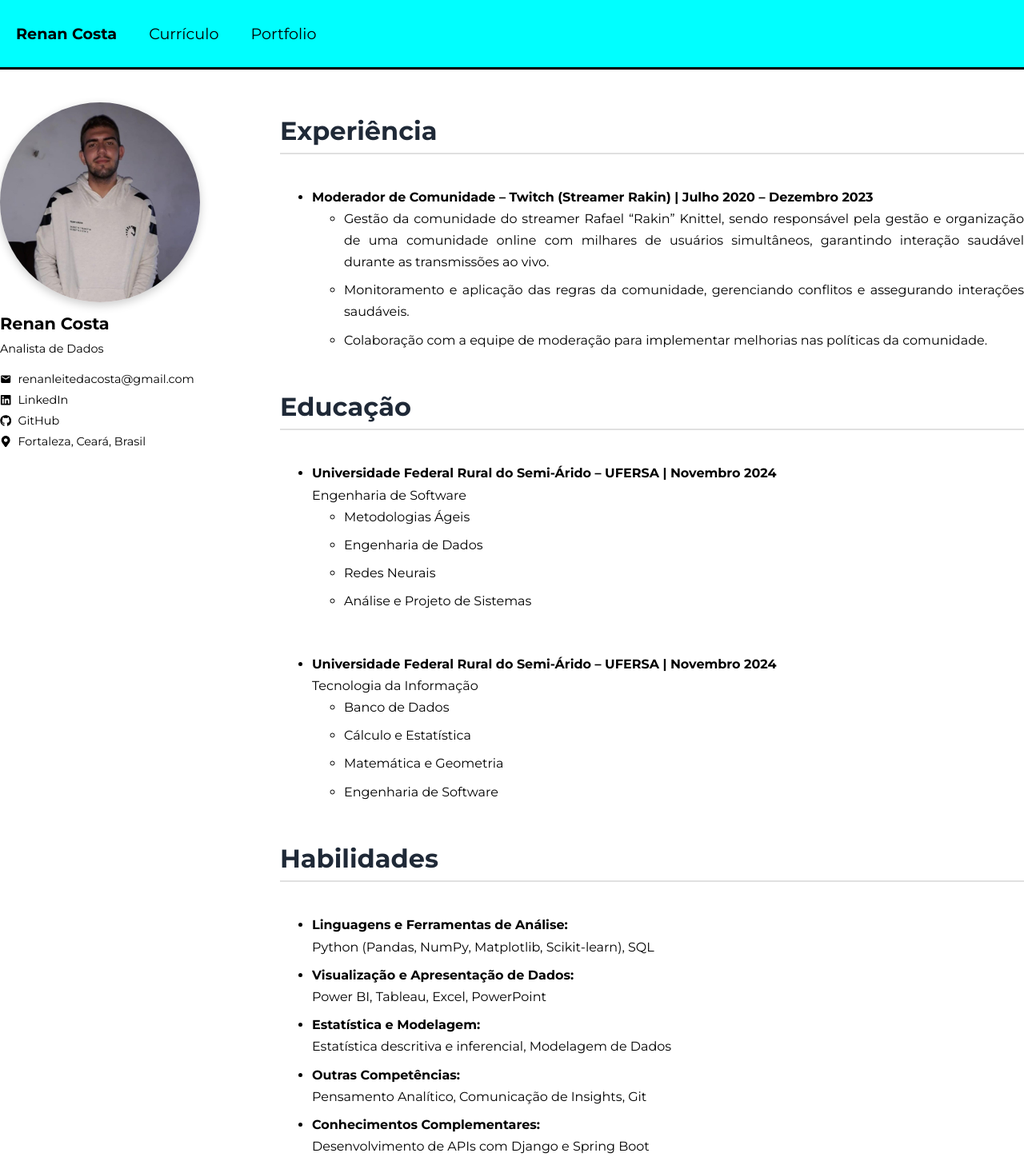
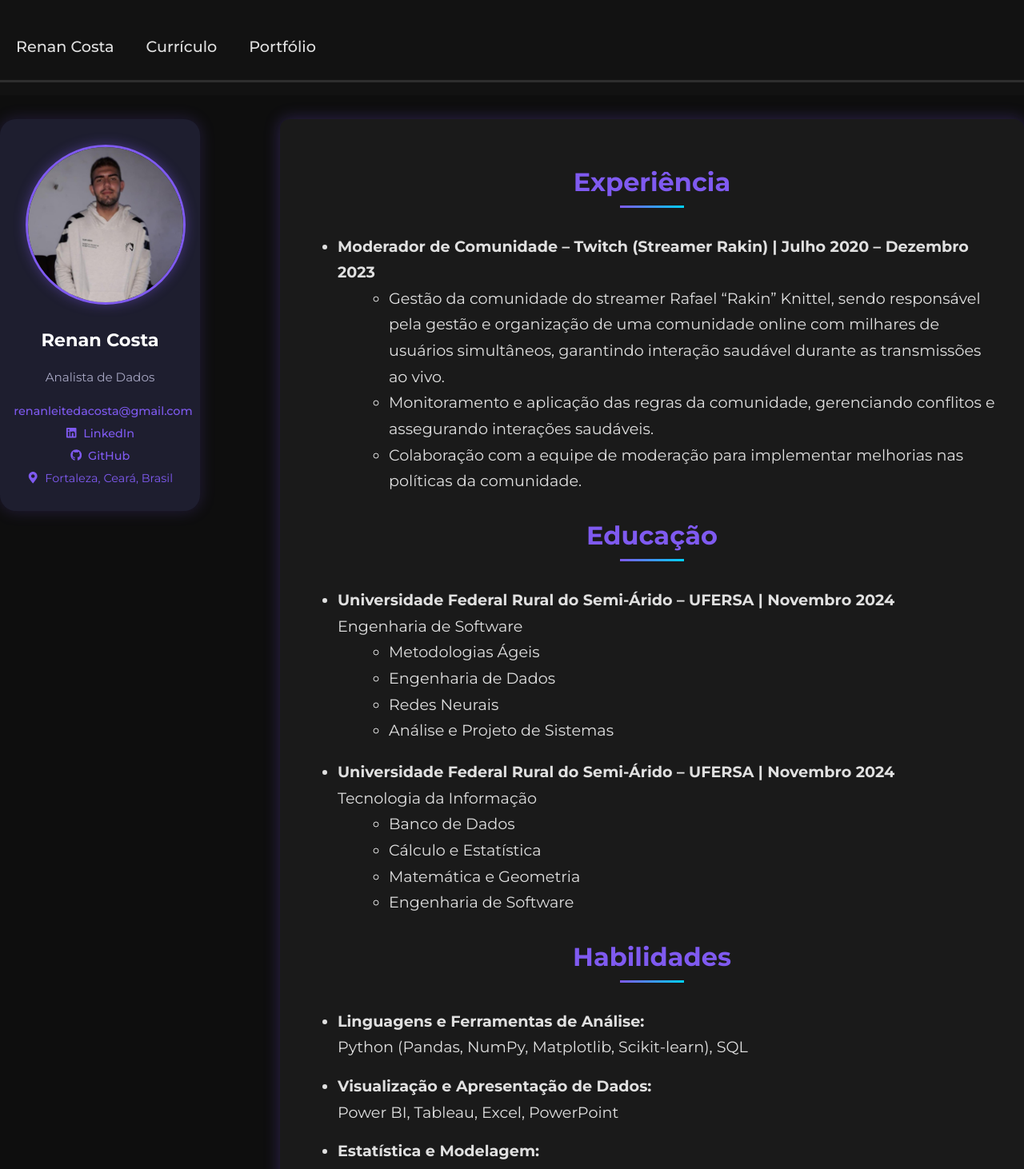
Before and after one commit to RenanCosta2/renancosta2.github.io, a React (Create React App) app: page /resume in a window 1280 px wide. Shown: the top 1462 px of the page at 80% size. Built offline with nearby package versions, Linux system fonts and the light colour scheme.

Commit message:
feat: finalização de estilo

```diff
--- a/src/App.css
+++ b/src/App.css
@@ -1,16 +1,18 @@
 @import url('https://fonts.googleapis.com/css2?family=Montserrat:wght@400;500;700&display=swap');
 
-*{
+* {
   font-family: 'Montserrat', sans-serif;
-
+  box-sizing: border-box;
 }
 
 body {
+  background-color: #0e0e0e;
+  color: #e0e0e0;
   font-size: 16px;
-  margin: 0 auto;
+  margin: 0;
 }
 
-.container{
+.container {
   max-width: 1300px;
   margin: 0 auto;
   padding: 30px 0;
@@ -18,44 +20,51 @@ body {
 
 main.container {
   display: flex;
-  gap: 100px; /* Espaço entre o profile e o conteúdo da rota */
-  align-items: flex-start; /* Alinha os itens no topo */
+  gap: 100px;
+  align-items: flex-start;
 }
 
 .profile-container {
-  flex-shrink: 0; /* Impede o profile de encolher */
-  width: 250px; /* Ou o tamanho que preferir */
+  flex-shrink: 0;
+  width: 250px;
   position: sticky;
   top: 0;
   padding-top: 0.7rem;
 }
 
-.route-content {
-  flex: 1; /* Faz o conteúdo ocupar o espaço restante */
+.link{
+  text-decoration: none;
 }
 
 /* Header */
-
-header{
-  background-color: aqua;
+header {
+  background-color: #121212;
+  padding: 1rem 0;
 }
 
-nav{
+nav {
   font-size: 1.2rem;
-  border-bottom: 3px black solid;
+  border-bottom: 3px solid #2e2e2e;
 }
 
-.nav-profile{
-  font-weight: bolder;
+.nav-profile {
+  font-weight: 700;
+  color: #ffffff;
 }
 
 .nav-item {
   position: relative;
   text-decoration: none;
-  color: inherit;
+  color: #e0e0e0;
   cursor: pointer;
-  padding: 5px 0;
+  padding: 8px 0;
   margin: 0 20px;
+  font-weight: 500;
+  transition: color 0.3s ease;
+}
+
+.nav-item:hover {
+  color: #7f5af0; /* Cor de hover para links */
 }
 
 .nav-item::after {
@@ -66,7 +75,7 @@ nav{
   transform: translateX(-50%);
   width: 0;
   height: 3px;
-  background-color: black;
+  background: linear-gradient(to right, #7f5af0, #5eead4);
   transition: width 0.4s ease;
 }
 
@@ -75,140 +84,306 @@ nav{
 }
 
 /* Profile */
+.profile-container {
+  background: #1e1e2f;
+  padding: 2rem;
+  border-radius: 20px;
+  box-shadow: 0 0 20px rgba(127, 90, 240, 0.2);
+  text-align: center;
+}
 
 .profile-img {
-  max-height: 250px;
+  max-height: 200px;
   border-radius: 50%;
-  box-shadow: 0 4px 12px rgba(0, 0, 0, 0.2);
+  box-shadow: 0 0 15px rgba(127, 90, 240, 0.4);
   object-fit: cover;
+  margin-bottom: 1rem;
+  border: 3px solid #7f5af0;
 }
 
-.profile-name{
-  font-size: 1.3rem;
+.profile-name {
+  font-size: 1.4rem;
+  font-weight: 600;
   margin: 0;
   padding: 10px 0;
+  color: #ffffff;
 }
 
-.profile-role{
-  font-size: 0.9rem;
-  font-weight: normal;
-  margin: 0;
+.profile-role {
+  font-size: 0.95rem;
+  font-weight: 400;
+  color: #a8a8c4;
+  margin-bottom: 1.5rem;
 }
 
 .profile-infos {
   font-size: 0.9rem;
   display: flex;
   flex-direction: column;
-  gap: 8px;
-  padding: 20px 0;
+  gap: 10px;
+}
+
+.profile-infos-item {
+  display: flex;
+  align-items: center;
+  justify-content: center;
+  gap: 0.5rem;
+  color: #7f5af0;
 }
 
 .profile-infos a {
   text-decoration: none;
-  color: black;
+  font-weight: 500;
 }
 
 .profile-infos a:hover {
   text-decoration: underline;
+  color: #c084fc;
 }
 
-.profile-infos-item{
-  display: flex;
-  align-items: center;
-  gap: 0.5rem;
+/* About Me */
+.about-me {
+  background: #1a1a1a;
+  padding: 2rem;
+  border-radius: 12px;
+  box-shadow: 0 0 20px rgba(127, 90, 240, 0.3);
+  color: #ffffff;
+  margin: 2rem auto;
 }
 
-/* Content */
-
-.title {
-  font-size: 2rem;
-  font-weight: bold;
+.about-me__title {
+  font-size: 2.5rem;
+  font-weight: 700;
+  color: #7f5af0;
+  text-align: center;
   margin-bottom: 1.5rem;
   padding-bottom: 0.5rem;
-  border-bottom: 2px solid #e0e0e0;
-  color: #1f2937;
+  position: relative;
 }
 
-.content {
+.about-me__title::after {
+  content: '';
+  display: block;
+  width: 80px;
+  height: 3px;
+  background: linear-gradient(to right, #7f5af0, #00d1ff);
+  margin: 10px auto 0;
+}
+
+.about-me__content {
+  font-size: 1.2rem;
   display: flex;
   flex-direction: column;
-  gap: 0.7rem;
+  gap: 1.5rem;
   line-height: 1.7;
+}
+
+.about-me__paragraph {
+  color: #e0e0e0;
   text-align: justify;
 }
 
-.content ul li {
-  margin-bottom: 0.5rem;
+.about-me__paragraph a {
+  text-decoration: none;
+  color: #5eead4;
+  font-weight: bold;
 }
 
-.content a {
-  text-decoration: none;
-  color: black;
+.about-me__paragraph a:hover {
+  text-decoration: underline;
+  color: #c084fc;
 }
 
-.content a:hover {
+/* Resume */
+.resume-container {
+  background-color: #1a1a1a;
+  padding: 2rem;
+  border-radius: 12px;
+  box-shadow: 0 0 20px rgba(127, 90, 240, 0.3);
+  color: #ffffff;
+}
+
+.resume-section {
+  margin-bottom: 2rem;
+}
+
+.resume-title {
+  font-size: 2rem;
+  font-weight: 700;
+  color: #7f5af0;
+  padding-bottom: 0.5rem;
+  margin-bottom: 1.5rem;
+  text-align: center;
+}
+
+.resume-title::after {
+  content: '';
+  display: block;
+  width: 80px;
+  height: 3px;
+  background: linear-gradient(to right, #7f5af0, #00d1ff);
+  margin: 10px auto 0;
+}
+
+.resume-content {
+  font-size: 1.2rem;
+  color: #e0e0e0; /* Cor de texto mais suave */
+  line-height: 1.7;
+}
+
+.resume-item {
+  margin-bottom: 1rem;
+}
+
+.resume-sublist {
+  margin-left: 1.5rem;
+}
+
+.resume-content a {
+  color: #5eead4;
+  text-decoration: none;
+  font-weight: bold;
+}
+
+.resume-content a:hover {
   text-decoration: underline;
+  color: #c084fc;
 }
 
 /* Portfolio */
-
 .portfolio {
   display: flex;
   flex-wrap: wrap;
-  justify-content: center;
   gap: 2rem;
   margin: 2rem;
+  justify-content: flex-start; /* Garante alinhamento à esquerda */
 }
 
+/* Project */
 .project {
-  background-color: #fff;
+  background-color: #1a1a1a;
+  border-radius: 20px;
   overflow: hidden;
   width: 273px;
   max-width: 100%;
-  transition: transform 0.3s ease;
+  transition: transform 0.3s ease, box-shadow 0.3s ease;
+  box-shadow: 0 0 10px rgba(127, 90, 240, 0.2);
+  padding: 1rem;
 }
 
 .project-img {
   width: 100%;
-  border-radius: 20px;
   object-fit: cover;
   transition: transform 0.3s ease, opacity 0.3s ease;
+  border-radius: 10px;
 }
 
 .project-img:hover {
   transform: scale(1.05);
-  opacity: 0.8;
+  opacity: 0.85;
 }
 
 .project-title {
   font-size: 1.2rem;
   font-weight: 600;
-  color: #333;
+  color: #e0e0e0;
   margin: 1rem 0 0.5rem 0;
-  padding: 0 1rem;
+  text-align: left;
+  text-decoration: none;
 }
 
 .project-tags {
   display: flex;
   flex-wrap: wrap;
   gap: 0.5rem;
-  padding: 0 1rem 1rem;
+  padding: 0.5rem 0;
+  justify-content: flex-start;
 }
 
 .project-tags-item {
-  background-color: #e0f2ff;
-  color: #0369a1;
+  background-color: #7f5af0;
+  color: #ffffff;
   font-size: 0.75rem;
   padding: 0.3rem 0.6rem;
   border-radius: 9999px;
   font-weight: 500;
 }
 
-.project:hover .project-img {
-  transform: scale(1.01);
+.project:hover {
+  transform: translateY(-5px);
+  box-shadow: 0 0 15px rgba(127, 90, 240, 0.5);
 }
 
-.project:hover {
-  transform: translateY(0);
-  box-shadow: none;
+/* Project Details */
+.project-detail-container {
+  margin: 0 auto;
+  padding: 2rem;
+  background-color: #1a1a1a;
+  border-radius: 10px;
+  box-shadow: 0 0 20px rgba(127, 90, 240, 0.3);
 }
+
+.project-detail-title {
+  font-size: 2.5rem;
+  font-weight: 700;
+  color: #7f5af0;
+  text-align: center;
+  margin-bottom: 2rem;
+  position: relative;
+
+}
+
+.project-detail-title::after {
+  content: '';
+  display: block;
+  width: 80px;
+  height: 3px;
+  background: linear-gradient(to right, #7f5af0, #00d1ff);
+  margin: 10px auto 0;
+}
+
+.project-detail-objective,
+.project-detail-requirements {
+  font-size: 1.5rem;
+  color: #7f5af0;
+  margin-top: 2rem;
+}
+
+.project-details-objective-description,
+.project-detail-requirements-list,
+.project-detail-doc {
+  color: #e0e0e0;
+  margin-top: 1rem;
+  line-height: 1.6;
+}
+
+.project-detail-requirements-item {
+  margin-bottom: 0.8rem;
+}
+
+.project-detail-doc-link {
+  text-decoration: none;
+}
+
+.doc-button {
+  padding: 0.8rem 1.5rem;
+  background-color: #7f5af0;
+  color: white;
+  border: none;
+  border-radius: 5px;
+  font-size: 1rem;
+  font-weight: bold;
+  cursor: pointer;
+  transition: background-color 0.3s ease;
+}
+
+.doc-button:hover {
+  background-color: #5e4db5;
+}
+
+.project-detail-powerbi iframe {
+  margin-top: 2rem;
+  border-radius: 12px;
+  border: 2px solid #2e2e2e;
+  box-shadow: 0 0 10px rgba(127, 90, 240, 0.2);
+}
--- a/src/components/Header.tsx
+++ b/src/components/Header.tsx
@@ -9,7 +9,7 @@ export function Header() {
         <div className='container'>
           <Link to="/" className='nav-profile nav-item'>Renan Costa</Link>
           <Link to="/resume" className='nav-item'>Currículo</Link>
-          <Link to="/portfolio" className='nav-item'>Portfolio</Link>
+          <Link to="/portfolio" className='nav-item'>Portfólio</Link>
         </div>
       </nav>
     </header>
--- a/src/components/ProjectCard.tsx
+++ b/src/components/ProjectCard.tsx
@@ -9,9 +9,8 @@ type Props = {
 export function ProjectCard({ project }: Props) {
   return (
     <div className="project">
-      <Link to={`/portfolio/${project.slug}`}>
+      <Link to={`/portfolio/${project.slug}`} className='link'>
         <img src={project.imagem} alt={project.titulo} className="project-img" />
-      </Link>
 
       <div>
         <h2 className="project-title">{project.titulo}</h2>
@@ -24,6 +23,7 @@ export function ProjectCard({ project }: Props) {
           ))}
         </div>
       </div>
+      </Link>
     </div>
   );
 }
--- a/src/components/Resume.tsx
+++ b/src/components/Resume.tsx
@@ -2,159 +2,127 @@ import React from 'react';
 
 export function Resume() {
   return (
-    <section>
-      <h1 className='title'>Experiência</h1>
-
-      <div className='content'>
+    <section className="resume-container">
+      <div className="resume-section">
+        <h1 className="resume-title">Experiência</h1>
+        <div className="resume-content">
           <ul>
-          <li>
+            <li className="resume-item">
               <strong>Moderador de Comunidade – Twitch (Streamer Rakin) | Julho 2020 – Dezembro 2023</strong>
-            <ul>
-              <li>
-                Gestão da comunidade do streamer Rafael “Rakin” Knittel, sendo responsável pela gestão e organização de uma comunidade online com milhares de usuários simultâneos, garantindo interação saudável durante as transmissões ao vivo.
-              </li>
-              <li>
-                Monitoramento e aplicação das regras da comunidade, gerenciando conflitos e assegurando interações saudáveis.
-              </li>
-              <li>
-              Colaboração com a equipe de moderação para implementar melhorias nas políticas da comunidade.
-              </li>
+              <ul className="resume-sublist">
+                <li>Gestão da comunidade do streamer Rafael “Rakin” Knittel, sendo responsável pela gestão e organização de uma comunidade online com milhares de usuários simultâneos, garantindo interação saudável durante as transmissões ao vivo.</li>
+                <li>Monitoramento e aplicação das regras da comunidade, gerenciando conflitos e assegurando interações saudáveis.</li>
+                <li>Colaboração com a equipe de moderação para implementar melhorias nas políticas da comunidade.</li>
               </ul>
             </li>
           </ul>
         </div>
+      </div>
 
-      <h1 className='title'>Educação</h1>
-
-      <div className='content'>
+      <div className="resume-section">
+        <h1 className="resume-title">Educação</h1>
+        <div className="resume-content">
           <ul>
-          <li>
-            <strong>Universidade Federal Rural do Semi-Árido – UFERSA | Novembro 2024</strong> <br />
-            Engenharia de Software
-            <ul>
-              <li>
-                Metodologias Ágeis
-              </li>
-              <li>
-                Engenharia de Dados
-              </li>
-              <li>
-                Redes Neurais
-              </li>
-              <li>
-                Análise e Projeto de Sistemas
+            <li className="resume-item">
+              <strong>Universidade Federal Rural do Semi-Árido – UFERSA | Novembro 2024</strong>
+              <br />Engenharia de Software
+              <ul className="resume-sublist">
+                <li>Metodologias Ágeis</li>
+                <li>Engenharia de Dados</li>
+                <li>Redes Neurais</li>
+                <li>Análise e Projeto de Sistemas</li>
+              </ul>
             </li>
           </ul>
-          </li>
-
-        </ul>
-
           <ul>
-          <li>
-            <strong>Universidade Federal Rural do Semi-Árido – UFERSA | Novembro 2024</strong> <br />
-            Tecnologia da Informação
-            <ul>
-              <li>
-                Banco de Dados
-              </li>
-              <li>
-                Cálculo e Estatística
-              </li>
-              <li>
-                Matemática e Geometria
-              </li>
-              <li>
-                Engenharia de Software
-              </li>
+            <li className="resume-item">
+              <strong>Universidade Federal Rural do Semi-Árido – UFERSA | Novembro 2024</strong>
+              <br />Tecnologia da Informação
+              <ul className="resume-sublist">
+                <li>Banco de Dados</li>
+                <li>Cálculo e Estatística</li>
+                <li>Matemática e Geometria</li>
+                <li>Engenharia de Software</li>
               </ul>
             </li>
           </ul>
         </div>
+      </div>
 
-      <h1 className='title'>Habilidades</h1>
-
-      <div className='content'>
+      <div className="resume-section">
+        <h1 className="resume-title">Habilidades</h1>
+        <div className="resume-content">
           <ul>
-          <li>
+            <li className="resume-item">
               <strong>Linguagens e Ferramentas de Análise:</strong>
               <br />
               Python (Pandas, NumPy, Matplotlib, Scikit-learn), SQL
             </li>
-          <li>
+            <li className="resume-item">
               <strong>Visualização e Apresentação de Dados:</strong>
               <br />
               Power BI, Tableau, Excel, PowerPoint
             </li>
-          <li>
+            <li className="resume-item">
               <strong>Estatística e Modelagem:</strong>
               <br />
               Estatística descritiva e inferencial, Modelagem de Dados
             </li>
-          <li>
+            <li className="resume-item">
               <strong>Outras Competências:</strong>
               <br />
               Pensamento Analítico, Comunicação de Insights, Git
             </li>
-          <li>
+            <li className="resume-item">
               <strong>Conhecimentos Complementares:</strong>
               <br />
               Desenvolvimento de APIs com Django e Spring Boot
             </li>
           </ul>
         </div>
+      </div>
 
-      <h1 className='title'>Idiomas</h1>
-
-      <div className='content'>
+      <div className="resume-section">
+        <h1 className="resume-title">Idiomas</h1>
+        <div className="resume-content">
           <ul>
-          <li><strong>Português:</strong> Nativo</li>
-          <li><strong>Inglês:</strong> Intermediário (B2)</li>
+            <li className="resume-item"><strong>Português:</strong> Nativo</li>
+            <li className="resume-item"><strong>Inglês:</strong> Intermediário (B2)</li>
           </ul>
         </div>
+      </div>
 
-      <h1 className='title'>Certificados</h1>
-
-      <div className='content'>
+      <div className="resume-section">
+        <h1 className="resume-title">Certificados</h1>
+        <div className="resume-content">
           <ul>
-          <li>
+            <li className="resume-item">
               <strong>
-              <a
-              href="https://www.coursera.org/account/accomplishments/verify/4YGCOV60XD2K"
-              target="_blank"
-              >
+                <a href="https://www.coursera.org/account/accomplishments/verify/4YGCOV60XD2K" target="_blank">
                   Ask Questions to Make Data-Driven Decisions
                 </a> | Abril 2025
               </strong>
-            <br />
-            Google
+              <br />Google
             </li>
-          <li>
+            <li className="resume-item">
               <strong>
-              <a
-              href="https://www.credly.com/badges/574e6071-7ccf-461c-8844-6f4896b47a00"
-              target="_blank"
-              >
+                <a href="https://www.credly.com/badges/574e6071-7ccf-461c-8844-6f4896b47a00" target="_blank">
                   Data Analytics Essentials
                 </a> | Março 2025
               </strong>
-            <br />
-            Cisco Networking Academy
+              <br />Cisco Networking Academy
             </li>
-          <li>
+            <li className="resume-item">
               <strong>
-              <a
-              href="https://www.coursera.org/account/accomplishments/verify/QPN2L4LJZSZ7"
-              target="_blank"
-              >
+                <a href="https://www.coursera.org/account/accomplishments/verify/QPN2L4LJZSZ7" target="_blank">
                   Connect and Protect: Networks and Network Security
                 </a> | Fevereiro 2025
               </strong>
-            <br />
-            Google
+              <br />Google
             </li>
           </ul>
         </div>
-
+      </div>
     </section>
   );
 }
```
Also changed, not shown: src/components/AboutMe.tsx (+8 -9 lines), src/components/ProjectDetail.tsx (+20 -16 lines). Lines whose indentation alone changed are shown as unchanged.
